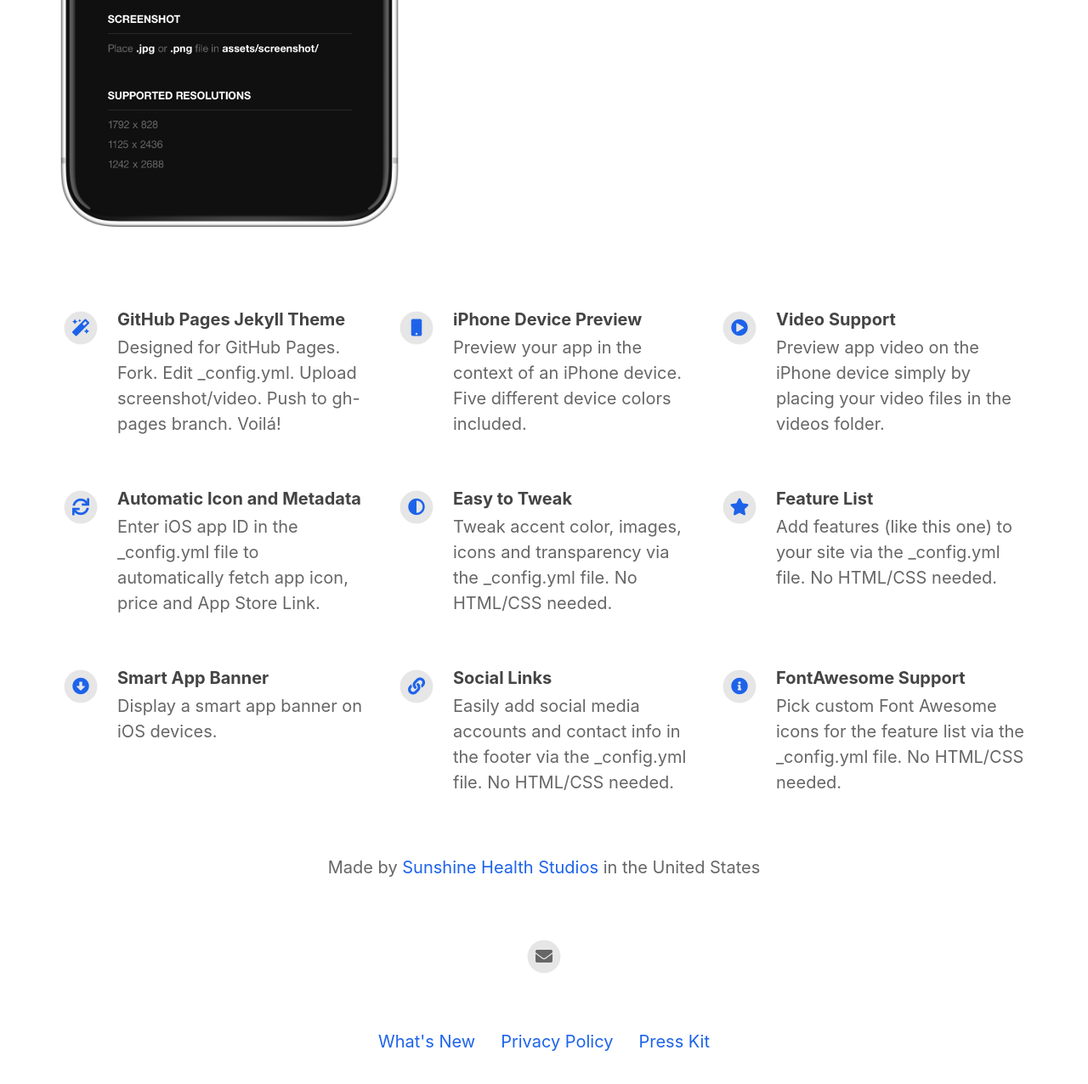
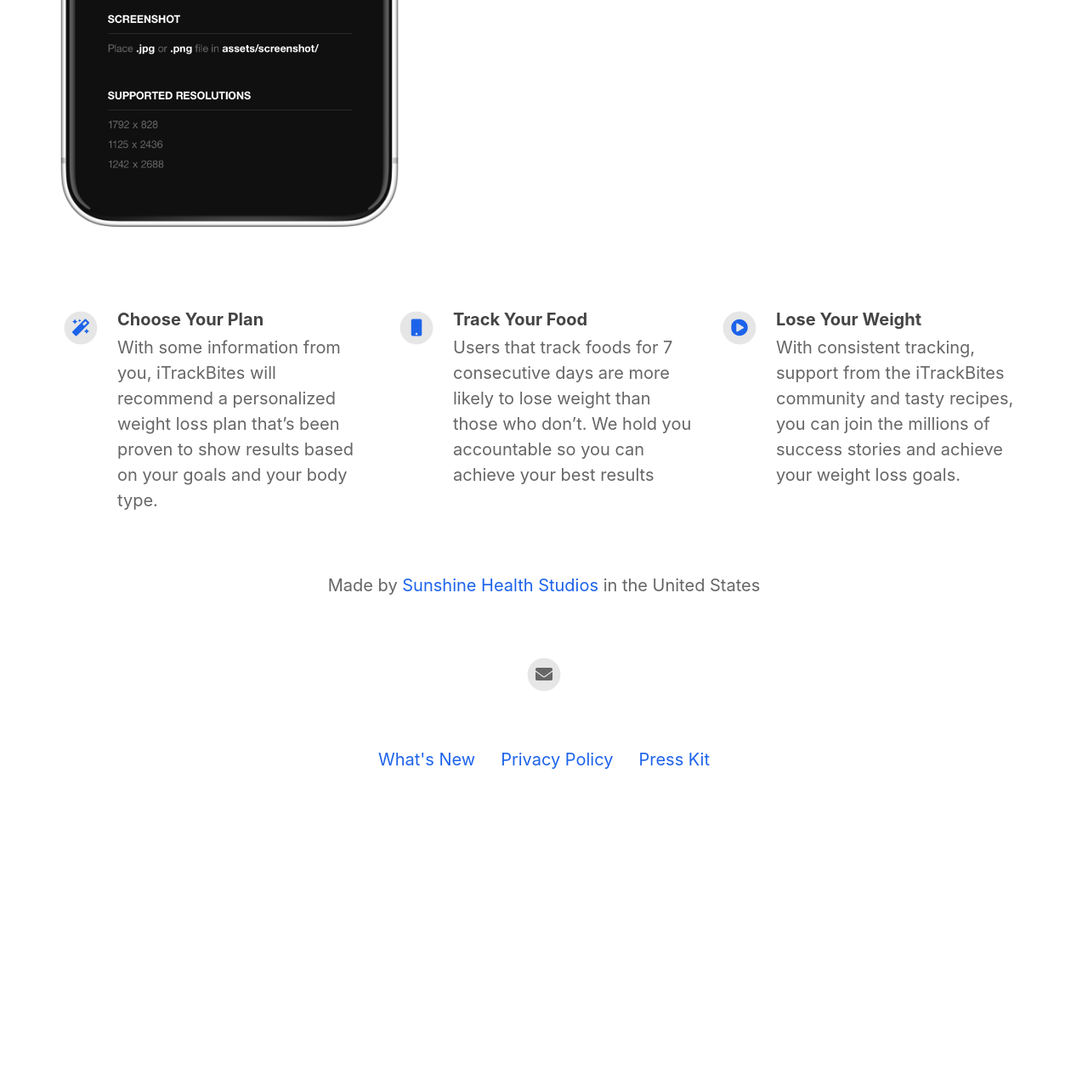
Before and after one commit to sunshinehealthstudios/healthi.net, a Jekyll site: the page built from index.html, in a window 1280 px wide and 1400 px high, scrolled down 624 px, cut to the strip 94-1370 px from the top of the window. Shown: the whole strip at 85% size. Built offline with Jekyll 4.4.1, drawn with Linux system fonts in a browser that asks for light colours; nearby versions of some CDN libraries; after the commit the page ends 1692 px from its top, so only the background shows below that.

Commit message:
Update _config.yml

```diff
--- a/_config.yml
+++ b/_config.yml
@@ -10,9 +10,9 @@ playstore_link                            :
 presskit_download_link                    : https://healthi.net                                          # Enter a link to downloadable file or (e.g. public Dropbox link to a .zip file).
                                                                                       # Or upload your press kit file to assets and set path accordingly (e.g. "assets/your_press_kit.zip").
 
-app_icon                                  : # assets/appicon.png                      # Automatically populates if not set and if iOS app ID is set.  Otherwise enter path to icon file manually.
-app_name                                  :                                           # Automatically populates if not set and if iOS app ID is set.  Otherwise enter manually.
-app_price                                 :                                           # Automatically populates if not set and if iOS app ID is set.  Otherwise enter manually.
+app_icon                                  : assets/appicon.png                      # Automatically populates if not set and if iOS app ID is set.  Otherwise enter path to icon file manually.
+app_name                                  : Healthi                                          # Automatically populates if not set and if iOS app ID is set.  Otherwise enter manually.
+app_price                                 :                                    # Automatically populates if not set and if iOS app ID is set.  Otherwise enter manually.
 app_description                           : Coming soon
 
 enable_smart_app_banner                   : true                                      # Set to true to show a smart app banner at top of page on mobile devices.
@@ -35,47 +35,17 @@ youtube_username                          :
 # Feature List                            Edit, add or remove features to be presented.
 features                                  :
 
-  - title                                 : GitHub Pages Jekyll Theme
-    description                           : Designed for GitHub Pages. Fork. Edit _config.yml. Upload screenshot/video. Push to gh-pages branch. Voilá!
+  - title                                 : Choose Your Plan
+    description                           : With some information from you, iTrackBites will recommend a personalized weight loss plan that’s been proven to show results based on your goals and your body type.
     fontawesome_icon_name                 : magic
 
-  - title                                 : iPhone Device Preview
-    description                           : Preview your app in the context of an iPhone device. Five different device colors included.
+  - title                                 : Track Your Food
+    description                           : Users that track foods for 7 consecutive days are more likely to lose weight than those who don’t. We hold you accountable so you can achieve your best results
     fontawesome_icon_name                 : mobile
 
-  - title                                 : Video Support
-    description                           : Preview app video on the iPhone device simply by placing your video files in the videos folder.
+  - title                                 : Lose Your Weight
+    description                           : With consistent tracking, support from the iTrackBites community and tasty recipes, you can join the millions of success stories and achieve your weight loss goals.
     fontawesome_icon_name                 : play-circle
-
-  - title                                 : Automatic Icon and Metadata
-    description                           : Enter iOS app ID in the _config.yml file to automatically fetch app icon, price and App Store Link.
-    fontawesome_icon_name                 : sync
-
-  - title                                 : Easy to Tweak
-    description                           : Tweak accent color, images, icons and transparency via the _config.yml file. No HTML/CSS needed.
-    fontawesome_icon_name                 : adjust
-
-  - title                                 : Feature List
-    description                           : Add features (like this one) to your site via the _config.yml file. No HTML/CSS needed.
-    fontawesome_icon_name                 : star
-
-  - title                                 : Smart App Banner
-    description                           : Display a smart app banner on iOS devices.
-    fontawesome_icon_name                 : arrow-alt-circle-down
-
-  - title                                 : Social Links
-    description                           : Easily add social media accounts and contact info in the footer via the _config.yml file. No HTML/CSS needed.
-    fontawesome_icon_name                 : link
-
-  - title                                 : FontAwesome Support
-    description                           : Pick custom Font Awesome icons for the feature list via the _config.yml file. No HTML/CSS needed.
-    fontawesome_icon_name                 : info-circle
-
-  - title                                 : # New Feature Title
-    description                           : # New Feature Description
-    fontawesome_icon_name                 : # Enter Font Awesome icon name (e.g. star). Find icons on fontawesome.com/icons.
-
-
 
 # Theme Settings
 topbar_color                              : "#ffffff"
```
